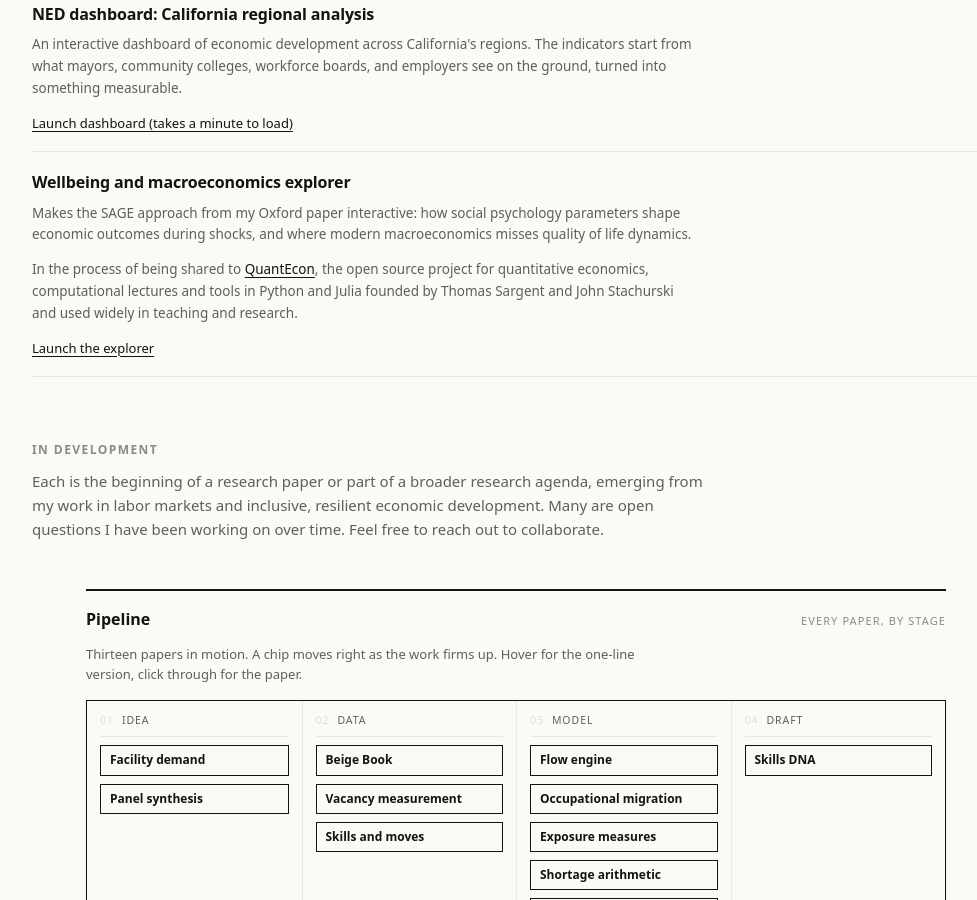
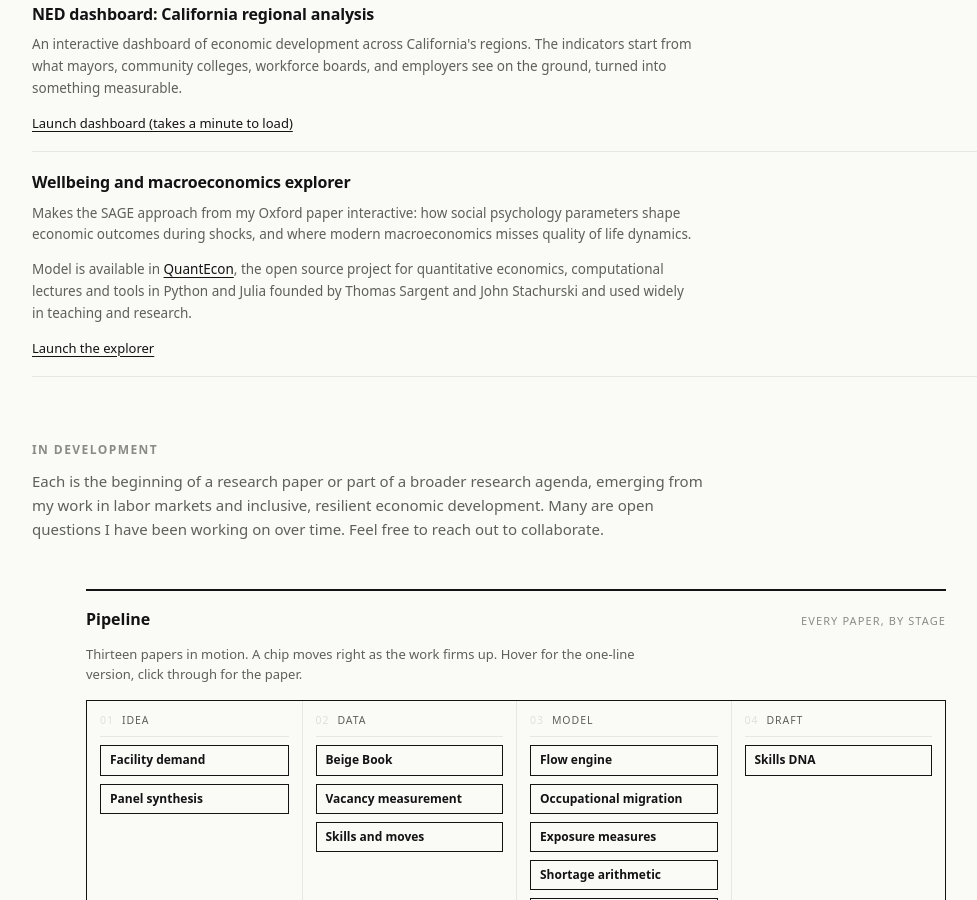
Before and after one commit to conway1521/conway1521.github.io, a Jekyll site: the page built from applied.html, in a window 1280 px wide and 900 px high, scrolled down 683 px. Shown: the whole window, without its empty margins (124-1101 px from the left). Built offline with Jekyll 4.4.1, drawn with Linux system fonts in a browser that asks for light colours.

Commit message:
Update applied.html

```diff
--- a/applied.html
+++ b/applied.html
@@ -34,7 +34,7 @@ ink_js: true
       <div class="agenda-card agenda-card--static">
         <div class="agenda-card__title">Wellbeing and macroeconomics explorer</div>
         <p class="agenda-card__abstract">Makes the SAGE approach from my Oxford paper interactive: how social psychology parameters shape economic outcomes during shocks, and where modern macroeconomics misses quality of life dynamics.</p>
-        <p class="agenda-card__abstract">In the process of being shared to <a href="https://quantecon.org" target="_blank" rel="noopener">QuantEcon</a>, the open source project for quantitative economics, computational lectures and tools in Python and Julia founded by Thomas Sargent and John Stachurski and used widely in teaching and research.</p>
+        <p class="agenda-card__abstract">Model is available in <a href="https://quantecon.org" target="_blank" rel="noopener">QuantEcon</a>, the open source project for quantitative economics, computational lectures and tools in Python and Julia founded by Thomas Sargent and John Stachurski and used widely in teaching and research.</p>
         <div class="agenda-card__links"><a href="https://conway1521.github.io/sage-bewley/" target="_blank" rel="noopener">Launch the explorer</a></div>
       </div>
     </div>
```
